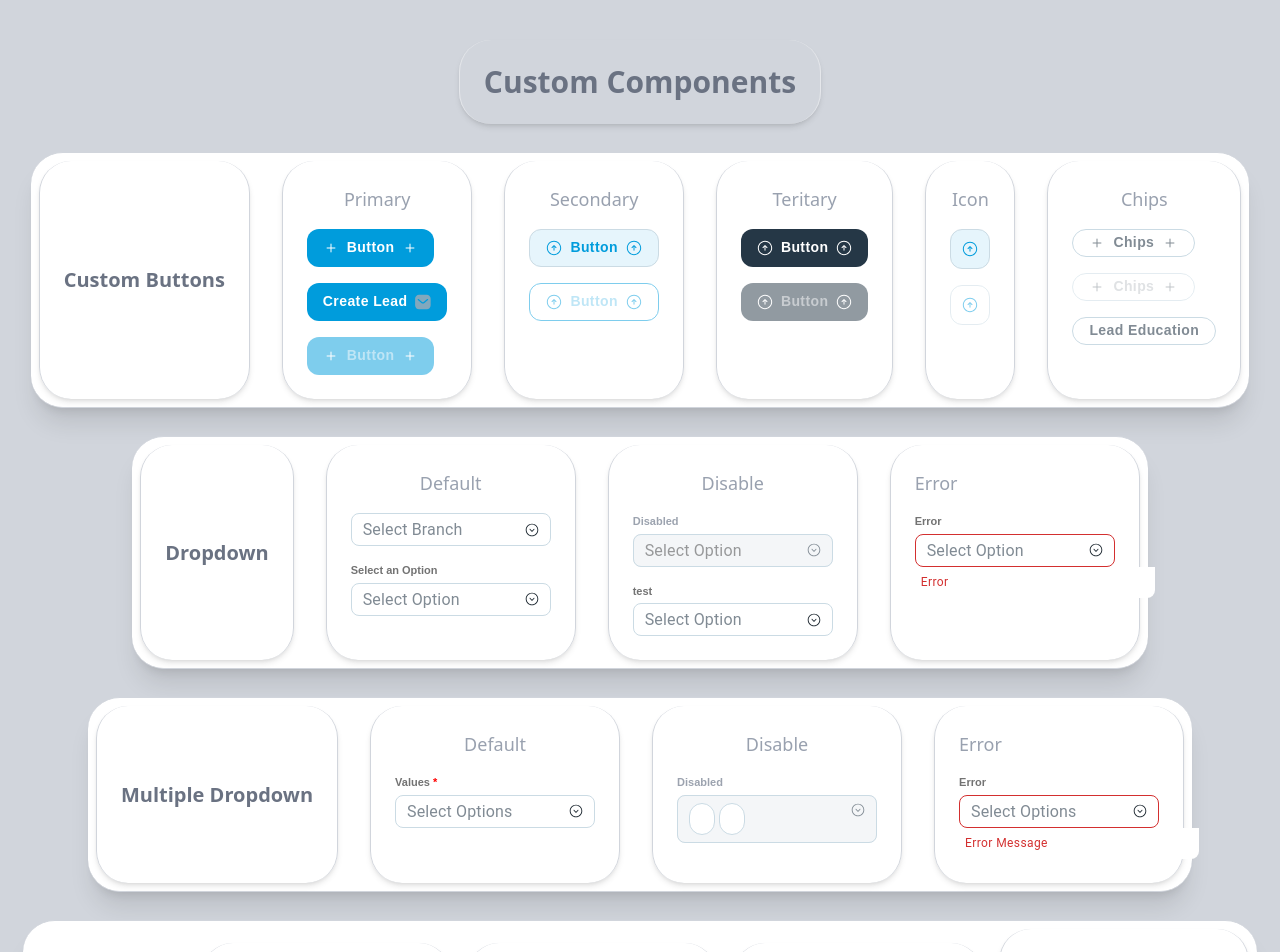
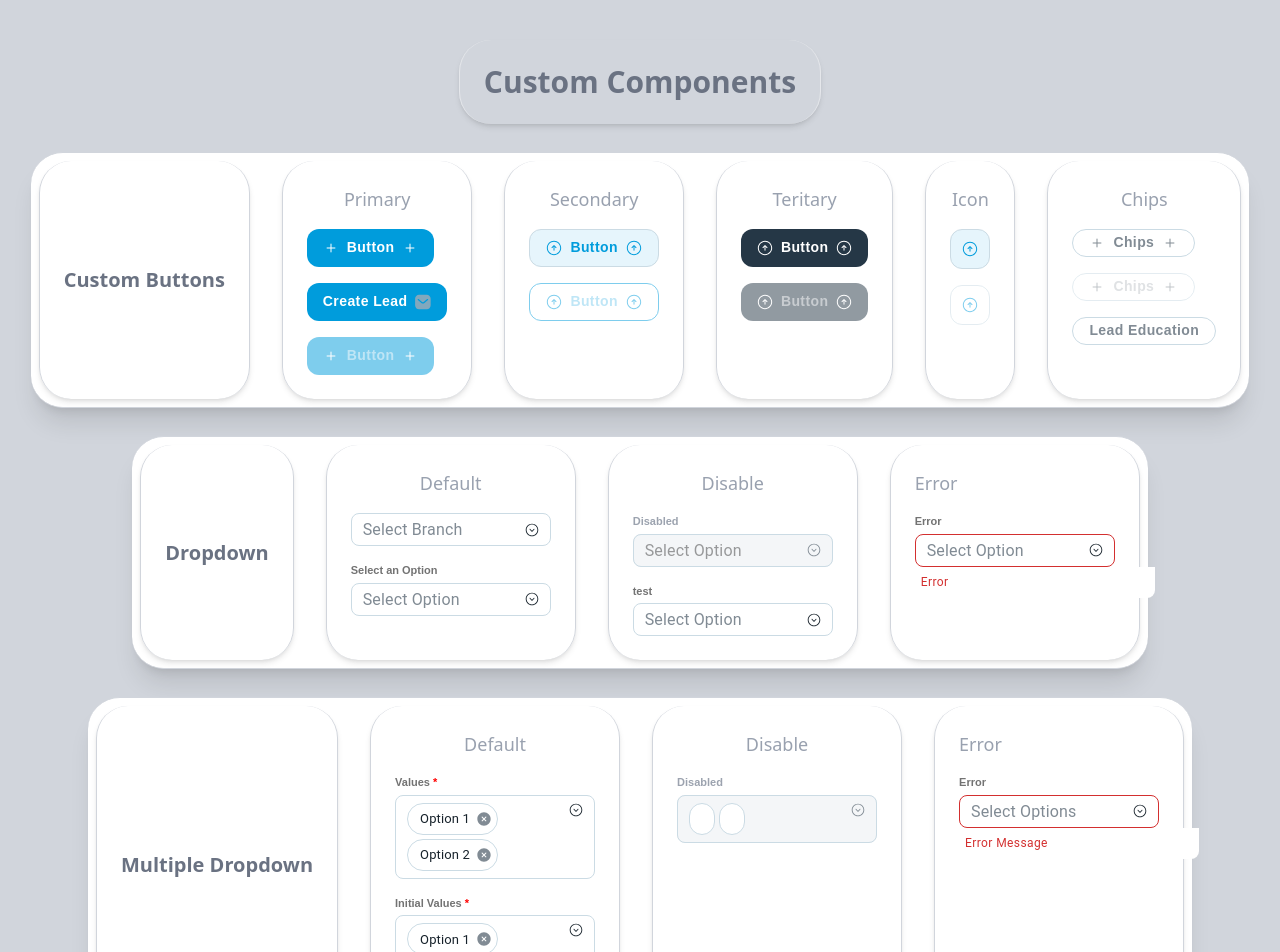
Before and after one commit to avnashv/reusable-components, a React (Vite) app: page / in a window 1280 px wide. Shown: the top 952 px of the page. Built offline with nearby package versions, Linux system fonts and the light colour scheme.

Commit message:
pagination pagesize handling completed

```diff
--- a/src/App.jsx
+++ b/src/App.jsx
@@ -39,18 +39,21 @@ function App() {
   const toggleFilter = () => setIsFilterOpen(prev => !prev);
 
   const [defaultSingleValue, setDefaultSingleValue] = useState("");
-  const [disabledSingleValue, setDisabledSingleValue] = useState("");
+  const [disabledSingleValue, setDisabledSingleValue] = useState("Option 1");
   const [testSingleValue, setTestSingleValue] = useState("");
   const [errorSingleValue, setErrorSingleValue] = useState("");
 
   // State for multiple-select dropdowns
-  const [defaultMultiValue, setDefaultMultiValue] = useState([]);
+
   const [disabledMultiValue, setDisabledMultiValue] = useState(["Option 1", "Option 3"]);
   const [errorMultiValue, setErrorMultiValue] = useState([]);
 
 
   const yearOptions = ["Select", ...Array.from({ length: 20 }, (_, i) =>
     `${new Date().getFullYear() - i}`)];
+
+  const [rowsPerPage, setRowsPerPage] = useState(10);
+
 
   // Sample data for the custom table
   const columns = [
@@ -162,6 +165,17 @@ function App() {
     { id: 1, name: "Option 1", description: "Description 1" },
     { id: 2, name: "Option 2", description: "Description 2" },
   ];
+
+  const obj = [1, 2]; // Initial values (IDs)
+  const [defaultMultiValue, setDefaultMultiValue] = useState(
+    dropdownOptions1.filter(option => obj.includes(option.id))
+  );
+
+  const handleRowsPerPageChange = (newRowsPerPage) => {
+    setRowsPerPage(newRowsPerPage);
+    setCurrentPage(1); // reset to page 1
+  };
+
 
 
   const initialTime = dayjs().set("hour", 10).set("minute", 30);
@@ -309,6 +323,20 @@ function App() {
               console.log(event.target.value)
               setDefaultMultiValue(event.target.value)
             }}
+          />
+
+          <CustomDropdown
+            label="Initial Values"
+            options={dropdownOptions1}
+            required={true}
+            multiple={true}
+            placeHolder="Select Options"
+            value={defaultMultiValue}
+            onChange={(event) => {
+              console.log(event.target.value);
+              setDefaultMultiValue(event.target.value);
+            }}
+
           />
         </div>
 
@@ -627,7 +655,10 @@ function App() {
             totalPages={8}
             currentPage={currentPage}
             setCurrentPage={setCurrentPage}
+            rowsPerPage={rowsPerPage}         // <-- ADD
+            setRowsPerPage={handleRowsPerPageChange}  // <-- ADD
           />
+
 
         </div>
       </div>
--- a/src/components/customPagination/customPagination.jsx
+++ b/src/components/customPagination/customPagination.jsx
@@ -5,8 +5,10 @@ import NextNavIconActive from "../../assets/icons/next-nav.svg";
 import PrevNavIconActive from "../../assets/icons/prev-nav.svg";
 import DropDownPagination from "../../assets/icons/drop-down-pagination.svg";
 
-const CustomPagination = ({ totalPages = 8, currentPage, setCurrentPage }) => {
-    const [rowsPerPage, setRowsPerPage] = React.useState(15);
+const CustomPagination = ({ totalPages = 8, currentPage, setCurrentPage, rowsPerPage,
+    setRowsPerPage
+ }) => {
+    // const [rowsPerPage, setRowsPerPage] = React.useState(15);
 
     const NextNavIcon = () => <img src={NextNavIconActive} alt="Dropdown Icon" style={{ width: 28, height: 28 }} />;
     const PrevNavIcon = () => <img src={PrevNavIconActive} alt="Dropdown Icon" style={{ width: 28, height: 28 }} />;
@@ -55,33 +57,6 @@ const CustomPagination = ({ totalPages = 8, currentPage, setCurrentPage }) => {
             {/* Lines Per Page */}
             <div className="flex items-center justify-end gap-3 text-gray-500">
                 <span className="text-sm">Lines per page</span>
-                {/* <Select
-                    value={rowsPerPage}
-                    onChange={(e) => setRowsPerPage(Number(e.target.value))}
-                    variant="outlined"
-                    IconComponent={DropDownPageIcon} //  Custom Arrow Inside
-                    className={clsx("shadow-sm rounded-md", "custom-select")}
-                    sx={{
-                        width: 48, // Adjust width
-                        height: 28,
-                        borderRadius: 8,
-                        fontSize: "14px",
-                        padding: "2px 2px 2px 4px",
-                        justifyContent: "right", // Center align text & icon
-                        "& .MuiOutlinedInput-notchedOutline": { border: "none" },
-                        "& .MuiSelect-icon": {
-                            display: "none", // Hide default dropdown icon
-                            "!important": true, // Ensuring this style can't be overridden
-                        },
-                        "!important": true // Add !important to override default styles
-                    }}
-                >
-                    {[10, 15, 20, 25, 30].map((size) => (
-                        <MenuItem key={size} value={size}>
-                            {size}
-                        </MenuItem>
-                    ))}
-                </Select> */}
                 <Select
                     value={rowsPerPage}
                     onChange={(e) => setRowsPerPage(Number(e.target.value))}
```
Lines whose indentation alone changed are shown as unchanged.
